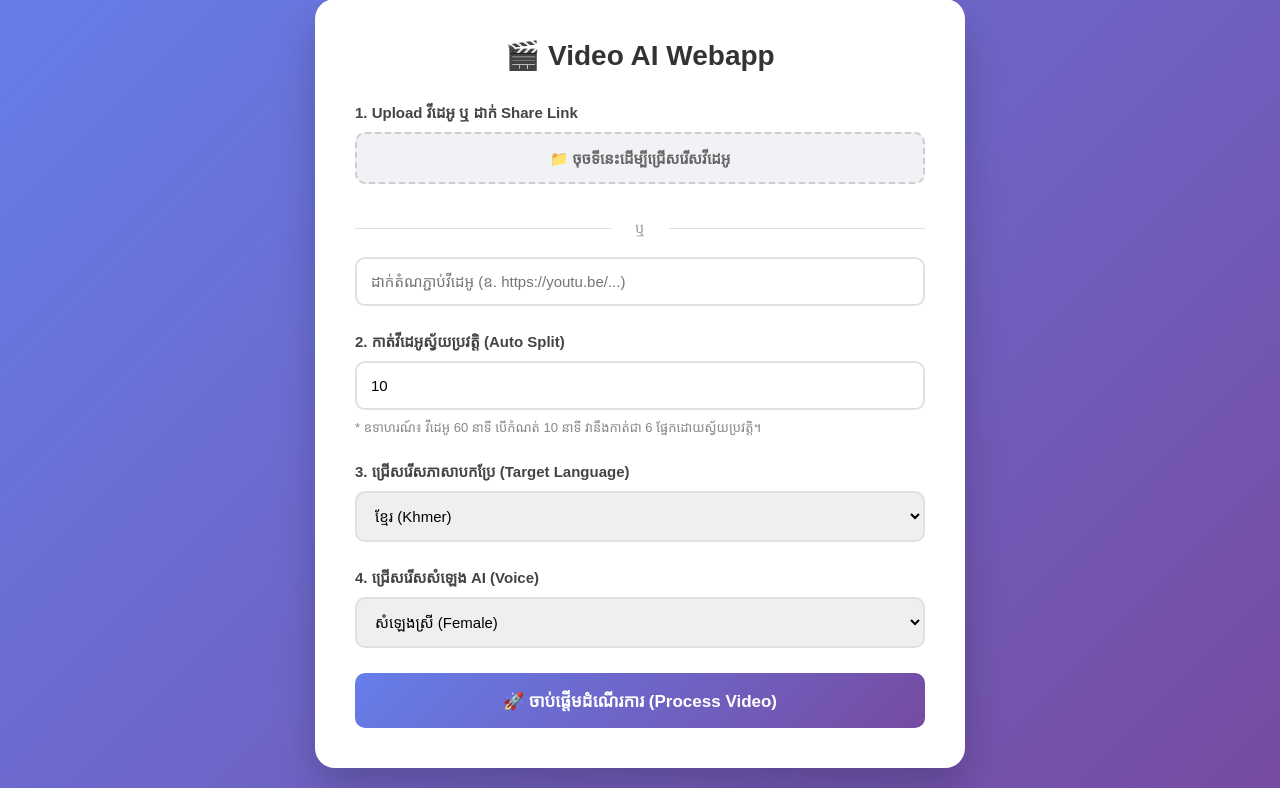
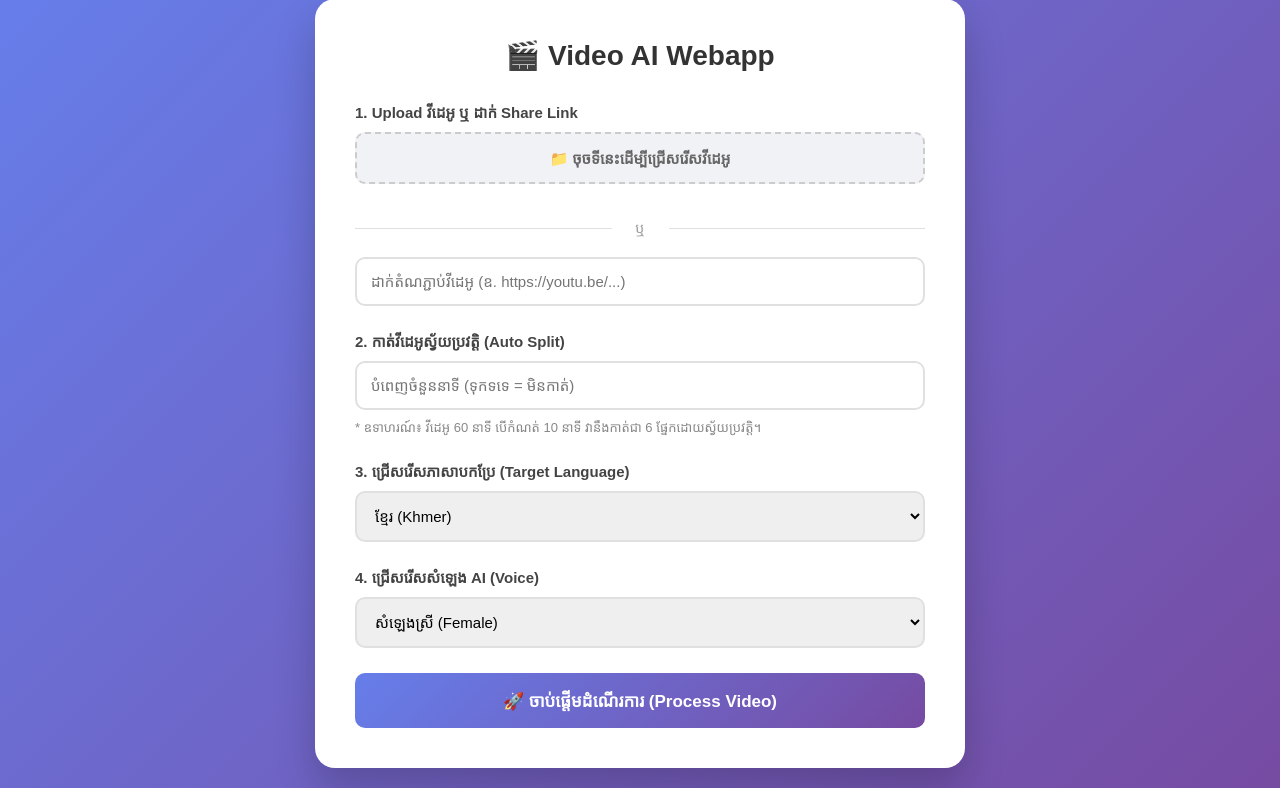
Before and after one commit to rithvannita5/video-ai-app, a Flask app: page / in a window 1280 px wide. Shown: the part 21-809 px from the top of the page. Run offline with Flask 3, Linux system fonts and the light colour scheme; parts of the project's set-up code (start-up, migrations or seed data) failed here and were passed over; some web fonts are replaced.

Commit message:
Modify input for minutes per part in index.html
Updated input field for minutes per part to allow empty value.

```diff
--- a/templates/index.html
+++ b/templates/index.html
@@ -141,7 +141,7 @@
             <!-- 2. កាត់វីដេអូស្វ័យប្រវត្តិ -->
             <div class="form-group">
                 <label>2. កាត់វីដេអូស្វ័យប្រវត្តិ (Auto Split)</label>
-                <input type="number" name="minutes_per_part" value="10" min="1" step="1" required placeholder="បំពេញចំនួននាទីក្នុងមួយផ្នែក">
+                <input type="number" name="minutes_per_part" min="1" step="1" placeholder="បំពេញចំនួននាទី (ទុកទទេ = មិនកាត់)">
                 <p class="note">* ឧទាហរណ៍៖ វីដេអូ 60 នាទី បើកំណត់ 10 នាទី វានឹងកាត់ជា 6 ផ្នែកដោយស្វ័យប្រវត្តិ។</p>
             </div>
 
```
